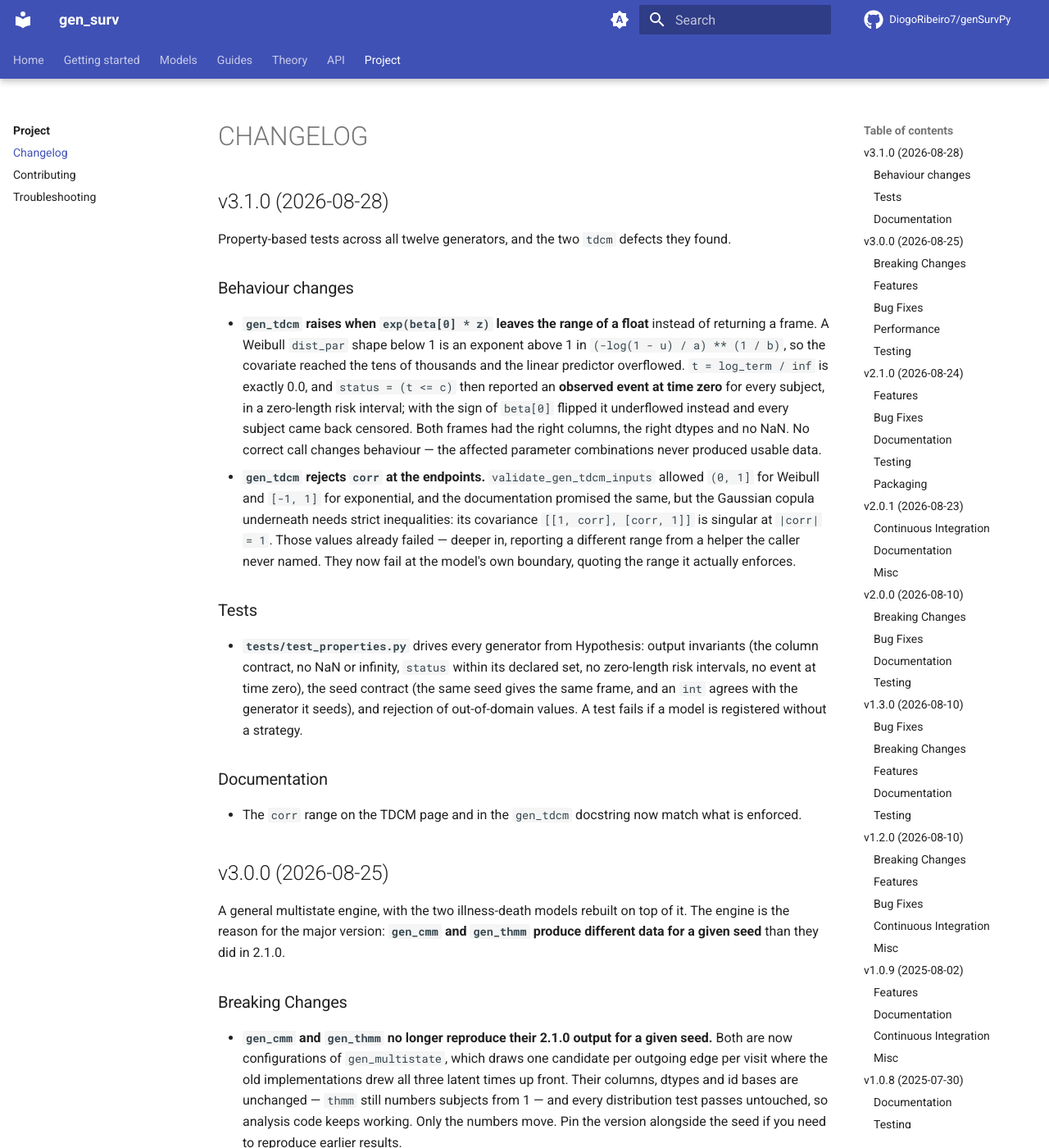
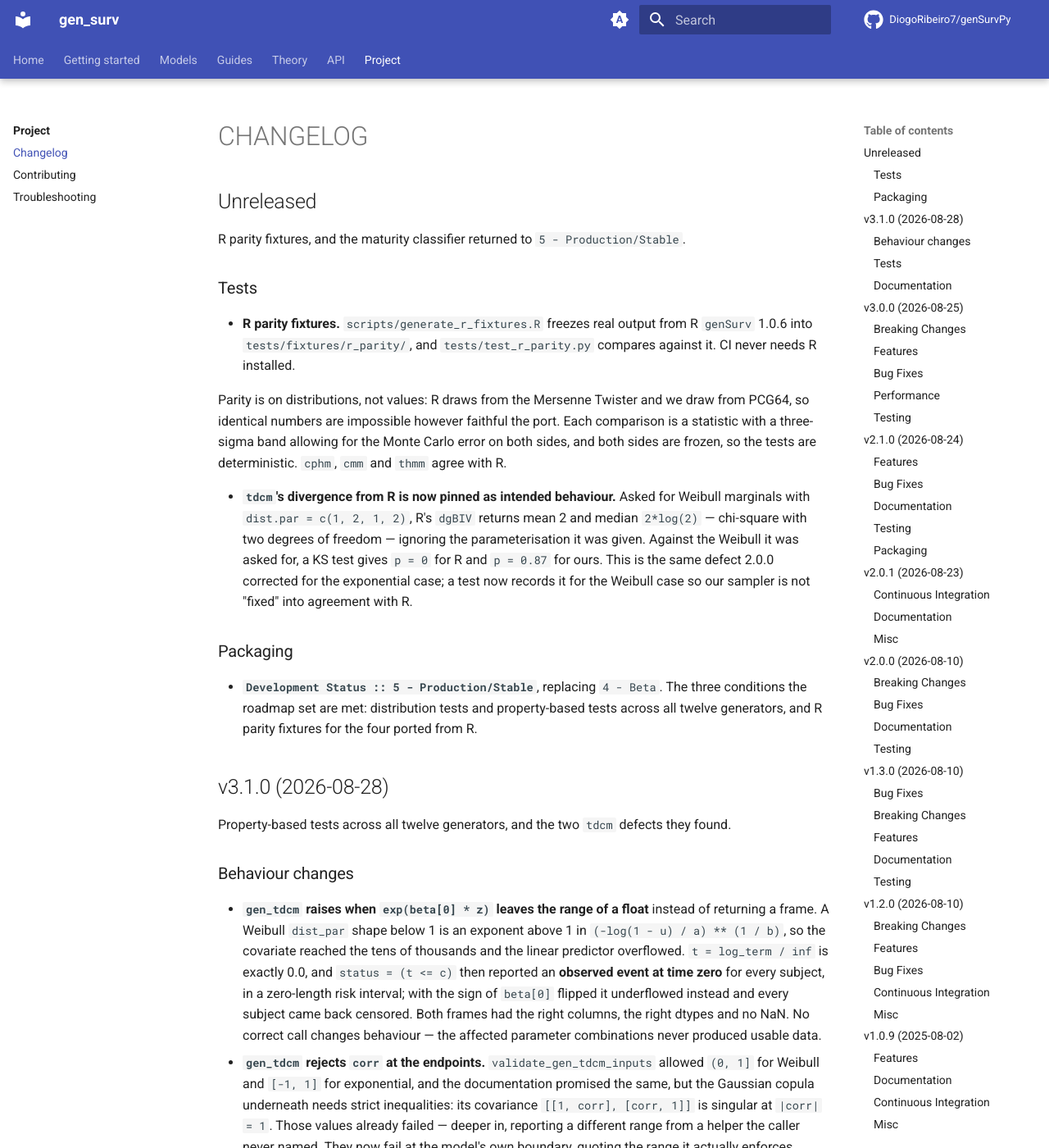
Before and after one commit to DiogoRibeiro7/genSurvPy, an MkDocs documentation site: the page built from docs/project/changelog.md, in a window 1280 px wide and 1400 px high. Shown: the whole window at 82% size. Built offline with MkDocs 1.6.1 and Material for MkDocs 9.7.7, drawn with Linux system fonts in a browser that asks for light colours; comment, search, counter and statistics services are not loaded.

Commit message:
test: R parity fixtures, and the classifier back to Production/Stable
The last item blocking the maturity classifier. `generate_r_fixtures.R`
freezes real output from R genSurv 1.0.6 into tests/fixtures/r_parity/,
and tests/test_r_parity.py compares against it. CI never needs R.

Parity is on distributions, not values. R draws from the Mersenne Twister
and we draw from PCG64, so identical numbers are impossible however
faithful the port. Each comparison is a statistic -- a censoring rate, an
occurrence/exposure intensity per edge, a state occupancy -- inside a
three-sigma band that allows for the Monte Carlo error on both sides.
Both sides are frozen, so the tests are deterministic, and the measured
discriminating power is recorded rather than assumed: a 10% change in
`cphm`'s beta is caught, and 15% in a `cmm` or `thmm` rate. Tightening
further needs a bigger fixture, not a smaller sigma.

`cphm`, `cmm` and `thmm` agree with R.

Two apparent divergences turned out to be schema, not substance, and
reading R's source settled both. R's genCMM labels `trans = 1` as the
1 -> 3 edge and `trans = 2` as 1 -> 2 -- the opposite of the natural
reading -- while its rate vector maps straight onto ours. Its genTDCM
splits the risk interval at the crossover, where we return one row per
subject, which our own documentation already states.

`tdcm` diverges for real, and should. Asked for Weibull marginals with
dist.par = c(1, 2, 1, 2), R's dgBIV returns mean 2 and median 2*log(2):
chi-square with two degrees of freedom, an exponential with mean 2. It
ignores the parameterisation it was given. Against the Weibull it was
asked for, KS gives p = 0 for R and p = 0.87 for ours. That is the same
defect 2.0.0 corrected for the exponential case, and a test now pins the
Weibull case so nobody makes our sampler agree with R.

Three comparisons looked significant at a single seed and vanished over
eight, which is why every test averages over several rather than trusting
one sample.

With this in, all three conditions the roadmap set are met, so the
classifier goes from `4 - Beta` to `5 - Production/Stable`.

708 tests pass, up from 692.

```diff
--- a/CHANGELOG.md
+++ b/CHANGELOG.md
@@ -1,4 +1,36 @@
 # CHANGELOG
+
+## Unreleased
+
+R parity fixtures, and the maturity classifier returned to
+`5 - Production/Stable`.
+
+### Tests
+
+- **R parity fixtures.** `scripts/generate_r_fixtures.R` freezes real output
+  from R `genSurv` 1.0.6 into `tests/fixtures/r_parity/`, and
+  `tests/test_r_parity.py` compares against it. CI never needs R installed.
+
+  Parity is on distributions, not values: R draws from the Mersenne Twister and
+  we draw from PCG64, so identical numbers are impossible however faithful the
+  port. Each comparison is a statistic with a three-sigma band allowing for the
+  Monte Carlo error on both sides, and both sides are frozen, so the tests are
+  deterministic. `cphm`, `cmm` and `thmm` agree with R.
+
+- **`tdcm`'s divergence from R is now pinned as intended behaviour.** Asked for
+  Weibull marginals with `dist.par = c(1, 2, 1, 2)`, R's `dgBIV` returns mean 2
+  and median `2*log(2)` — chi-square with two degrees of freedom — ignoring the
+  parameterisation it was given. Against the Weibull it was asked for, a KS test
+  gives `p = 0` for R and `p = 0.87` for ours. This is the same defect 2.0.0
+  corrected for the exponential case; a test now records it for the Weibull case
+  so our sampler is not "fixed" into agreement with R.
+
+### Packaging
+
+- **`Development Status :: 5 - Production/Stable`**, replacing `4 - Beta`. The
+  three conditions the roadmap set are met: distribution tests and
+  property-based tests across all twelve generators, and R parity fixtures for
+  the four ported from R.
 
 ## v3.1.0 (2026-08-28)
 
--- a/pyproject.toml
+++ b/pyproject.toml
@@ -24,7 +24,7 @@ keywords = [
     "statistics",
 ]
 classifiers = [
-    "Development Status :: 4 - Beta",
+    "Development Status :: 5 - Production/Stable",
     "Intended Audience :: Science/Research",
     "Intended Audience :: Healthcare Industry",
     "Topic :: Scientific/Engineering :: Medical Science Apps.",
```
Also changed, not shown: TODO.md (+34 -7 lines), 7 other files.
